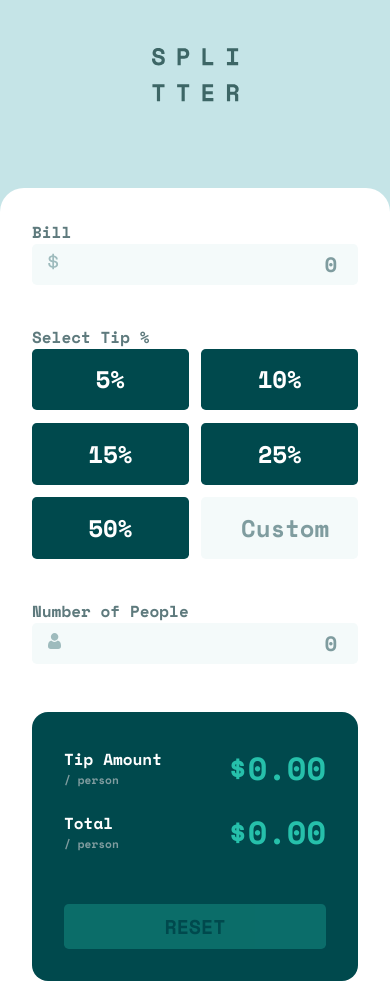
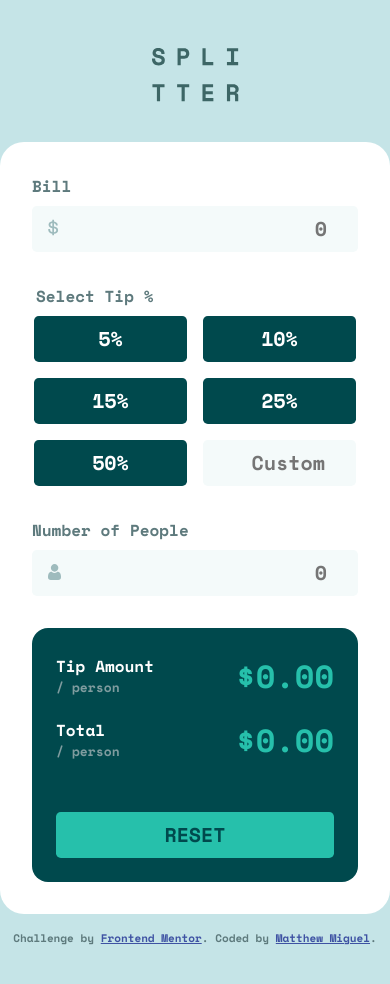
Before and after one commit to MattJM1007/Tip-Calculator-App, a website: page index.html in a window 390 px wide. Shown: the top 984 px of the page. After the commit the page ends 947 px from the top, so only its background shows below. Drawn offline with nearby package versions, Linux system fonts and the light colour scheme.

Commit message:
refactored html / css

```diff
--- a/index.html
+++ b/index.html
@@ -5,6 +5,11 @@
     <meta name="viewport" content="width=device-width, initial-scale=1.0" />
 
     <link rel="icon" type="image/png" sizes="32x32" href="./images/favicon-32x32.png" />
+
+    <link rel="preconnect" href="https://fonts.googleapis.com" />
+    <link rel="preconnect" href="https://fonts.gstatic.com" crossorigin />
+    <link href="https://fonts.googleapis.com/css2?family=Space+Mono:ital,wght@0,400;0,700;1,400;1,700&display=swap" rel="stylesheet" />
+
     <link rel="stylesheet" href="style.css" />
     <script src="./index.js" defer></script>
 
@@ -12,49 +17,64 @@
   </head>
 
   <body>
-    <header class="logo-wrapper">
-      <img src="./images/logo.svg" alt="splitter logo" class="logo" />
+    <header class="primary-header">
+      <img src="./images/logo.svg" alt="" />
     </header>
 
-    <main class="flex-container">
-      <section class="user-input">
-        <fieldset class="total-bill">
-          <legend class="bill-label">Bill</legend>
-          <input type="number" id="total-bill-input" placeholder="0" inputmode="numeric" />
-          <i class="dollar-symbol icon"><img src="./images/icon-dollar.svg" alt="dollar icon" class="dollar-icon" /></i>
-        </fieldset>
+    <main>
+      <div class="flex-wrapper">
+        <h1 class="visually-hidden">Tip Calculator</h1>
 
-        <fieldset class="tip-percentage">
-          <legend class="percent-label">Select Tip %</legend>
-          <button class="tip-button" id="5">5%</button>
-          <button class="tip-button" id="10">10%</button>
-          <button class="tip-button" id="15">15%</button>
-          <button class="tip-button" id="25">25%</button>
-          <button class="tip-button" id="50">50%</button>
-          <input type="number" class="tip-button-custom" id="custom-tip-percentage" placeholder="Custom" inputmode="numeric" />
-        </fieldset>
+        <form class="tip-form flow-content">
+          <div class="form-group">
+            <label for="total-bill">Bill</label>
+            <input type="number" id="total-bill" placeholder="0" inputmode="numeric" />
+            <img src="./images/icon-dollar.svg" alt="" class="icon" />
+          </div>
 
-        <fieldset class="number-of-people">
-          <legend class="people-label">
-            Number of People
-            <span class="error-message hidden">Can't be zero</span>
-          </legend>
-          <input type="number" id="total-people-input" class="" placeholder="0" inputmode="numeric" />
-          <i class="people-symbol icon"><img src="./images/icon-person.svg" alt="person icon" class="person-icon" /></i>
-        </fieldset>
-      </section>
+          <fieldset class="form-group grid-wrapper">
+            <legend class="label">Select Tip %</legend>
 
-      <section class="tip-output">
-        <div>
-          <p class="tip-amount-label">Tip Amount <span>/ person</span></p>
-          <p id="calculated-tip">$0.00</p>
+            <input type="radio" name="tip-percentage" id="tip-5" value="5" />
+            <label for="tip-5" class="btn">5%</label>
+
+            <input type="radio" name="tip-percentage" id="tip-10" value="10" />
+            <label for="tip-10" class="btn">10%</label>
+
+            <input type="radio" name="tip-percentage" id="tip-15" value="15" />
+            <label for="tip-15" class="btn">15%</label>
+
+            <input type="radio" name="tip-percentage" id="tip-25" value="25" />
+            <label for="tip-25" class="btn">25%</label>
+
+            <input type="radio" name="tip-percentage" id="tip-50" value="50" />
+            <label for="tip-50" class="btn">50%</label>
+
+            <label for="custom-tip-input" class="visually-hidden">Enter custom tip percentage</label>
+            <input type="number" id="custom-tip-input" placeholder="Custom" inputmode="numeric" />
+          </fieldset>
+
+          <div class="form-group">
+            <label for="total-people">Number of People</label>
+            <input type="number" id="total-people" placeholder="0" inputmode="numeric" />
+            <img src="./images/icon-person.svg" alt="" class="icon" />
+          </div>
+        </form>
+
+        <div class="tip-results flow-content">
+          <div class="flex-center">
+            <p>Tip Amount<span>/ person</span></p>
+            <p class="result">$0.00</p>
+          </div>
+
+          <div class="flex-center">
+            <p>Total<span>/ person</span></p>
+            <p class="result">$0.00</p>
+          </div>
+
+          <button class="btn btn--secondary">Reset</button>
         </div>
-        <div>
-          <p class="total-label">Total <span>/ person</span></p>
-          <p id="calculated-total">$0.00</p>
-        </div>
-        <button class="reset-button">Reset</button>
-      </section>
+      </div>
     </main>
 
     <footer class="attribution">
--- a/style.css
+++ b/style.css
@@ -1,263 +1,303 @@
-@import url("https://fonts.googleapis.com/css2?family=Space+Mono:ital,wght@0,400;0,700;1,400;1,700&display=swap");
+:root {
+  --clr-primary-400: hsl(172, 67%, 45%);
 
-:root {
-  /* Primary Colors */
-  --pc_Strong-cyan: hsl(172, 67%, 45%);
-  --pc_error-state: hsl(13, 70%, 61%);
-  --pc_active-state: hsl(172, 61%, 77%);
+  --clr-accent-error: hsl(13, 70%, 61%);
+  --clr-accent-active: hsl(172, 61%, 77%);
 
-  /* Netural Colors */
-  --nc_Very-dark-cyan: hsl(183, 100%, 15%);
-  --nc_Dark-grayish-cyan: hsl(186, 14%, 43%);
-  --nc_Grayish-cyan: hsl(184, 14%, 56%);
-  --nc_Light-grayish-cyan: hsl(185, 41%, 84%);
-  --nc_Very-light-grayish-cyan: hsl(189, 41%, 97%);
-  --nc_White: hsl(0, 0%, 100%);
+  --clr-neutral-600: hsl(183, 100%, 15%);
+  --clr-neutral-500: hsl(186, 14%, 43%);
+  --clr-neutral-400: hsl(184, 14%, 56%);
+  --clr-neutral-300: hsl(185, 41%, 84%);
+  --clr-neutral-200: hsl(189, 41%, 97%);
+  --clr-neutral-100: hsl(0, 0%, 100%);
 
-  /* Fonts */
-  font-size: 16px;
-  --font-inputs: 24px;
-  --fw_bold: 700;
+  --ff-base: "Space Mono", sans-serif;
+
+  --fs-300: calc(13 / 16 * 1rem);
+  --fs-400: calc(16 / 16 * 1rem);
+  --fs-500: calc(20 / 16 * 1rem);
+  --fs-600: calc(24 / 16 * 1rem);
+  --fs-700: calc(32 / 16 * 1rem);
+  --fs-800: calc(48 / 16 * 1rem);
+
+  --fs-large: var(--fs-700);
+
+  --fw-bold: 700;
 }
 
-* {
-  margin: 0;
-  padding: 0;
+@media (width > 40em) {
+  :root {
+    --fs-large: var(--fs-800);
+  }
+}
+
+/* reset */
+*,
+*::before,
+*::after {
   box-sizing: border-box;
 }
 
-body {
-  background-color: var(--nc_Light-grayish-cyan);
-  display: flex;
-  flex-direction: column;
-  align-items: center;
-  justify-content: center;
-  height: 100dvh;
-  font-family: "Space Mono", serif;
+h1,
+.h1,
+h2,
+.h2,
+h3,
+.h3,
+h4,
+.h4 {
+  line-height: 1.1;
 }
 
-.flex-container {
-  background-color: var(--nc_White);
-  display: flex;
-  justify-content: space-between;
-  gap: 3rem;
-  padding: 2rem;
-  margin: 5rem 0 1rem 0;
-  color: var(--nc_Dark-grayish-cyan);
-  border-radius: 1.5rem;
-  max-width: min(850px, 90%);
+body,
+h1,
+h2,
+h3,
+p,
+dl,
+dd,
+figure,
+blockquote {
+  margin: 0;
 }
 
-fieldset {
+ul[role="list"],
+ol[role="list"] {
+  list-style: none;
+  padding: 0;
+}
+
+body {
+  min-height: 100vh;
+  line-height: 1.5;
+}
+
+input,
+button,
+textarea,
+select {
+  font: inherit;
+  width: 100%;
+}
+
+img,
+picture {
+  max-inline-size: 100%;
+  display: block;
+}
+
+/* general */
+body {
+  font-family: var(--ff-base);
+  font-weight: var(--fw-bold);
+  color: var(--clr-neutral-500);
+  background: var(--clr-neutral-300);
+  align-content: center;
+  padding-block-start: 3rem;
+}
+
+header,
+header > *,
+main {
+  margin-inline: auto;
+  max-inline-size: 60em;
+}
+
+input {
+  text-align: right;
+  display: block;
+}
+
+/* utilities */
+.flow-content > * + * {
+  margin-block-start: var(--flow-spacer, 1rem);
+}
+
+.flex-center {
+  display: flex;
+  gap: var(--flex-gap, 1rem);
+  align-items: center;
+}
+
+.visually-hidden:not(:focus):not(:active) {
+  position: absolute;
+  width: 1px;
+  height: 1px;
+  overflow: hidden;
+  clip: rect(0 0 0 0); /* Legacy property for Internet Explorer */
+  clip-path: inset(50%);
+  white-space: nowrap;
+}
+
+/* layout */
+.flex-wrapper {
+  background: var(--clr-neutral-100);
+  border-radius: 1.5rem;
+  padding: 2rem;
+  margin-block-start: 2.5rem;
+  display: flex;
+  gap: 2rem;
+  flex-direction: column;
+}
+
+@media (width > 40em) {
+  .flex-wrapper {
+    flex-direction: row;
+    gap: 3rem;
+  }
+}
+
+.grid-wrapper {
+  --_column-count: 2;
+
+  display: grid;
+  gap: var(--grid-gap, 1rem);
+  grid-template-columns: repeat(var(--_column-count), 1fr);
+}
+
+@media (width > 55em) {
+  .grid-wrapper {
+    --_column-count: 3;
+  }
+}
+
+.btn {
+  font-size: var(--_input-br, var(--fs-500));
   border: none;
+  border-radius: var(--_input-br, 0.3rem);
+  padding: 0.5rem;
+  background: var(--bg, var(--clr-neutral-600));
+  color: var(--fg, var(--clr-neutral-100));
+  cursor: pointer;
+}
+
+.btn:hover {
+  --bg: var(--clr-primary-400);
+  --fg: var(--clr-neutral-600);
+}
+
+.btn--secondary {
+  text-transform: uppercase;
+  --bg: var(--clr-primary-400);
+  --fg: var(--clr-neutral-600);
+}
+
+.btn--secondary:hover {
+  --bg: var(--clr-accent-active);
+}
+
+/* form styles */
+
+.tip-form {
+  --flow-spacer: 2rem;
+  --_input-fs: var(--fs-500);
+  --_input-br: 0.3rem;
+  --_label-space: 0.5rem;
+
+  flex-basis: 25em;
+}
+
+.tip-form label:not(.btn),
+.tip-form legend {
+  display: block;
+  font-size: var(--fs-400);
+  margin-block-end: var(--_label-space);
+}
+
+.tip-form input {
+  font-size: var(--_input-fs);
+  color: var(--clr-neutral-600);
+  background: var(--clr-neutral-200);
+  border: 0;
+  border-radius: var(--_input-br);
+  padding-inline: 1rem;
+  padding-block: 0.5rem;
+}
+
+.tip-form .form-group {
+  border: none;
+  padding: 0;
   position: relative;
 }
 
-.user-input {
-  display: grid;
-  gap: 2.5rem;
-  max-width: 50%;
+.form-group .icon {
+  position: absolute;
+  bottom: 1rem;
+  left: 1rem;
 }
 
-legend {
-  font-weight: var(--fw_bold);
-}
-
-#total-bill-input,
-#total-people-input {
-  font-family: "Space Mono", serif;
-  font-size: 1.3rem;
-  font-weight: var(--fw_bold);
-  color: var(--nc_Very-dark-cyan);
-  width: 100%;
-  text-align: right;
-  border: none;
-  border-radius: 0.3rem;
-  background-color: var(--nc_Very-light-grayish-cyan);
-  padding: 0.3rem;
-}
-
-input[type="number"]:hover {
-  border: 2px solid var(--pc_Strong-cyan) !important;
-  cursor: pointer;
-}
-
-input[type="number"]:focus {
-  outline: var(--pc_Strong-cyan);
-}
-
-::placeholder {
-  color: var(--nc_Grayish-cyan);
-}
-
-.icon {
-  position: absolute;
-  display: block;
-  top: 50%;
-  transform: translate(0, -50%);
-  pointer-events: none;
-  padding-left: 1rem;
-}
-
-.tip-percentage {
-  display: flex;
-  flex-wrap: wrap;
-  gap: 0.8rem;
-}
-
-.tip-button,
-.tip-button-custom {
-  flex: 1;
-  min-width: 7rem;
-  background-color: var(--nc_Very-dark-cyan);
-  color: white;
-  font-family: "Space Mono", serif;
-  font-size: 1.5rem;
-  font-weight: var(--fw_bold);
-  border: none;
-  border-radius: 0.3rem;
-  /* padding: 0.2rem; */
+fieldset.form-group label {
+  font-size: var(--_input-fs);
   text-align: center;
 }
 
-.tip-button:hover,
-.tip-button-active {
-  cursor: pointer;
-  background-color: var(--pc_active-state);
-  color: var(--nc_Very-dark-cyan);
+fieldset.form-group input[type="radio"] {
+  position: absolute;
+  opacity: 0;
+  width: 0;
+  height: 0;
 }
 
-#custom-tip-percentage {
-  background-color: var(--nc_Very-light-grayish-cyan);
-  color: var(--nc_Very-dark-cyan);
-  text-align: right;
+fieldset.form-group input[type="radio"]:checked + .btn {
+  --bg: var(--clr-primary-400);
+  --fg: var(--clr-neutral-600);
 }
 
-.people-label {
+input:focus-visible,
+.btn:focus-visible,
+input[type="radio"]:focus-visible + .btn {
+  outline: 2px solid var(--clr-primary-400);
+  outline-offset: 2px;
+}
+
+.tip-results {
   display: flex;
+  flex-direction: column;
+  color: var(--clr-neutral-100);
+  background: var(--clr-neutral-600);
+  padding: 1.5rem;
+  border-radius: 1rem;
+}
+
+@media (width>40em) {
+  .tip-results {
+    padding: 2.25rem;
+    flex-basis: 30em;
+  }
+}
+
+.tip-results .flex-center {
   justify-content: space-between;
 }
 
-.error-message {
-  color: var(--pc_error-state);
-  position: absolute;
-  right: 0;
+.tip-results span {
+  display: block;
+  font-size: var(--fs-300);
+  color: var(--clr-neutral-400);
 }
 
-.error-input {
-  border: 2px solid var(--pc_error-state) !important;
+.tip-results .result {
+  font-size: var(--fs-large);
+  color: var(--clr-primary-400);
 }
 
-.tip-output {
-  background-color: var(--nc_Very-dark-cyan);
-  color: white;
-  border-radius: 1rem;
-  padding: 2rem;
-  display: flex;
-  flex-direction: column;
-  gap: 1rem;
+.tip-results .btn {
+  margin-block-start: 3rem;
 }
 
-.tip-output > div {
-  display: flex;
-  align-items: center;
-  justify-content: space-between;
+@media (width>40em) {
+  .tip-results .btn {
+    margin-block-start: auto;
+  }
 }
 
-#calculated-tip,
-#calculated-total {
-  color: var(--pc_Strong-cyan);
-  font-size: 3rem;
-  font-weight: var(--fw_bold);
-  margin-left: 4rem;
-}
-
-.tip-amount-label,
-.total-label {
-  font-weight: var(--fw_bold);
-}
-
-.tip-output span {
-  display: block;
-  font-size: 0.7rem;
-  color: var(--nc_Grayish-cyan);
-}
-
-.tip-output div:nth-of-type(2) {
-  margin-bottom: 8rem;
-}
-
-.reset-button {
-  width: 100%;
-  padding: 0.5rem;
-  text-transform: uppercase;
-  color: var(--nc_Very-dark-cyan);
-  font-family: "Space Mono", serif;
-  font-weight: var(--fw_bold);
-  font-size: 1.25rem;
-  background-color: var(--pc_Strong-cyan);
-  border: none;
-  border-radius: 0.3rem;
-  margin-top: auto;
-  opacity: 0.3;
-  pointer-events: none;
-}
-
-.active-reset-button {
-  pointer-events: all;
-  opacity: 1;
-  cursor: pointer;
-}
-
-.active-reset-button:hover {
-  background-color: var(--pc_active-state);
-}
-
-input::-webkit-outer-spin-button,
-input::-webkit-inner-spin-button {
-  -webkit-appearance: none;
-  margin: 0.5rem;
-}
-
-.hidden {
-  display: none;
-}
-
+/* FEM styles */
 .attribution {
   font-size: 11px;
   text-align: center;
+  margin-block-start: 1rem;
 }
 
 .attribution a {
   color: hsl(228, 45%, 44%);
 }
-
-@media (max-width: 860px) {
-  body {
-    height: auto;
-    margin-top: 3rem;
-  }
-
-  .flex-container {
-    flex-direction: column;
-    max-width: 100%;
-  }
-
-  .tip-button,
-  .tip-button-custom {
-    padding: 0.8rem;
-    flex: 1 1 30%;
-  }
-  .user-input {
-    max-width: 100%;
-  }
-
-  #calculated-tip,
-  #calculated-total {
-    font-size: 2rem;
-  }
-
-  .tip-output div:nth-of-type(2) {
-    margin-bottom: 2rem;
-  }
-}
```
Also changed, not shown: index.js (deleted, +0 -104 lines).
